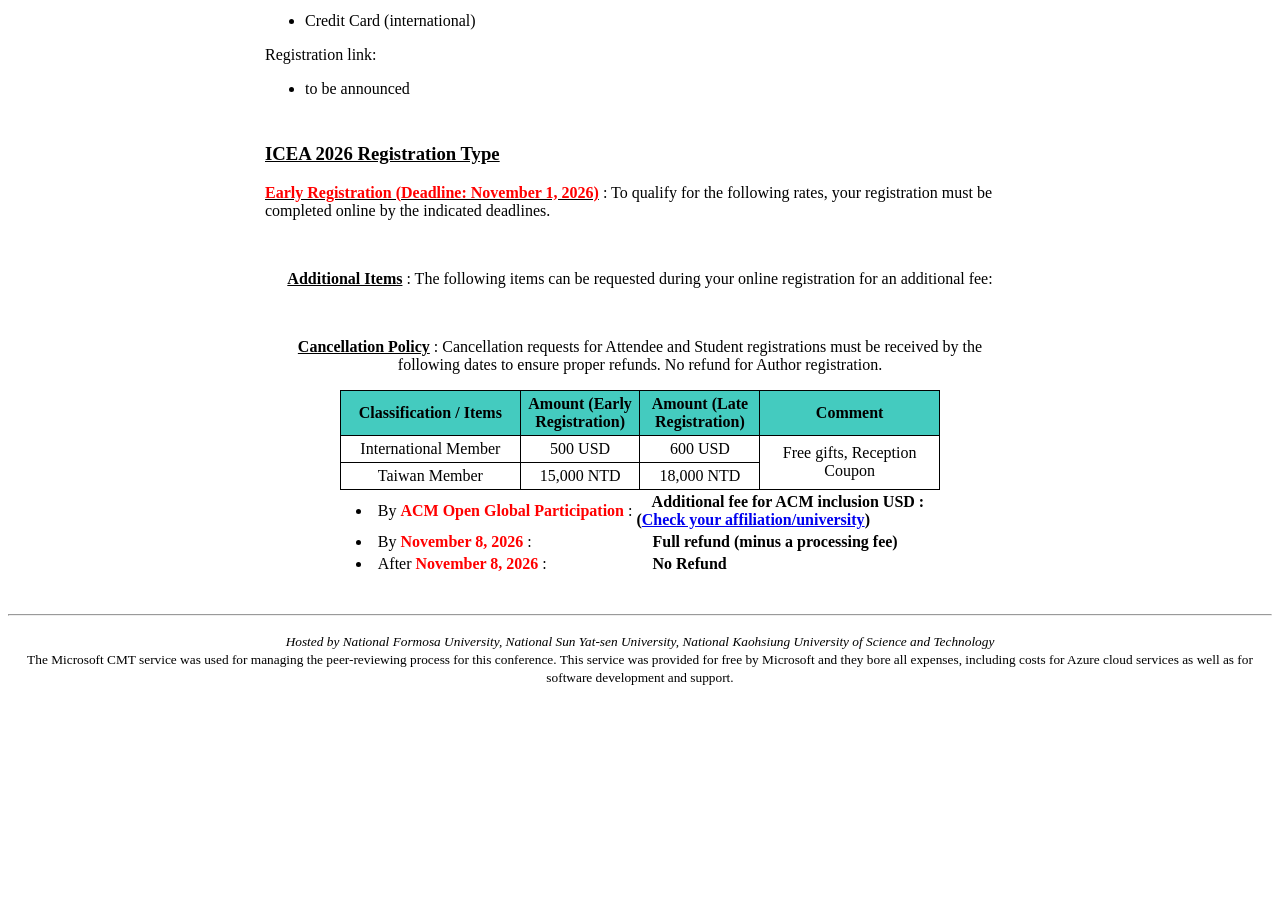
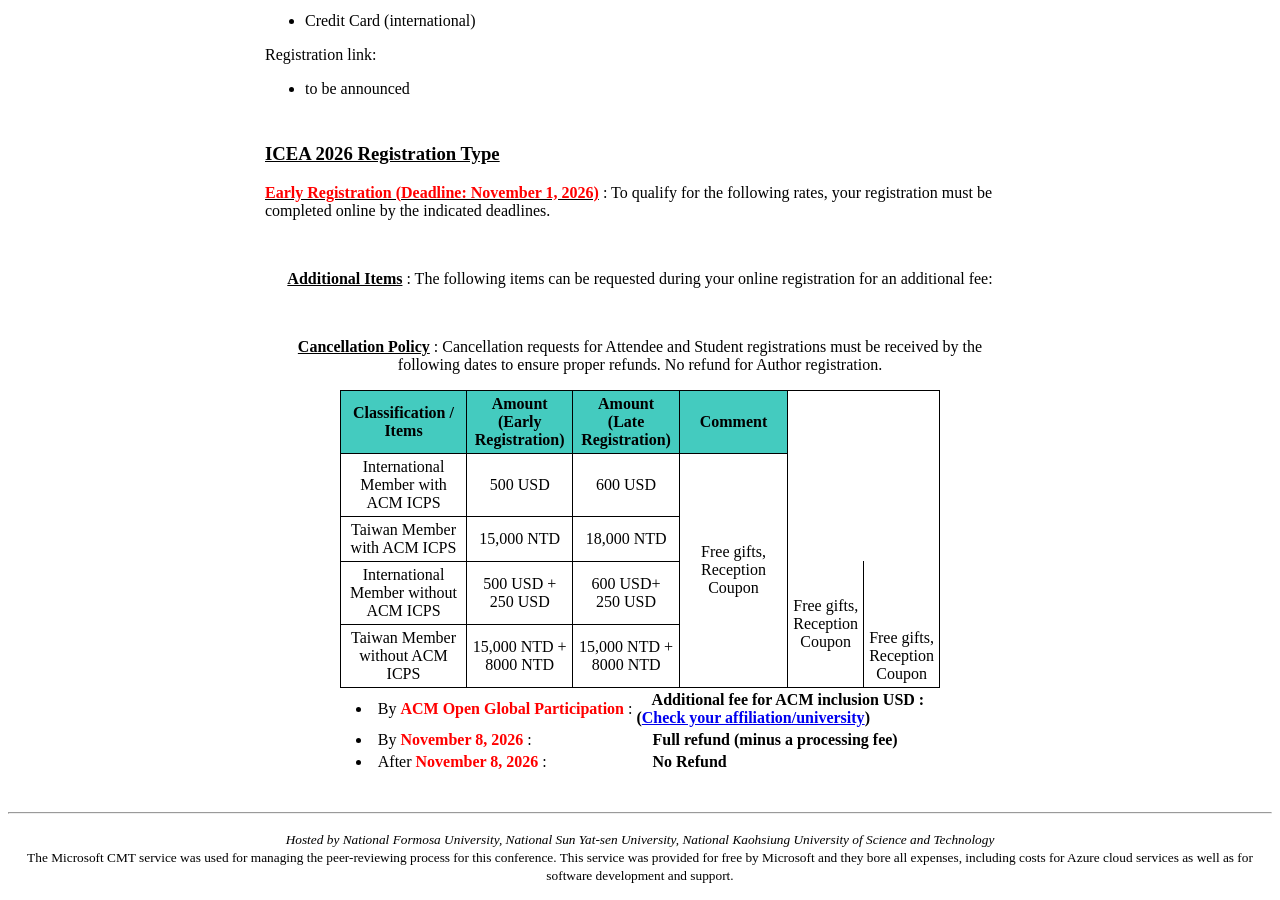
Before and after one commit to icea-conf/2026, a Jekyll site: the page built from registration/index.html, in a window 1280 px wide and 900 px high, scrolled down 578 px. Built offline with Jekyll 4.4.1, drawn with Linux system fonts in a browser that asks for light colours; before the commit the page ends 1280 px from its top, so only the background shows below that.

Commit message:
Update index.html

```diff
--- a/registration/index.html
+++ b/registration/index.html
@@ -28,6 +28,7 @@ title: ICEA 2026
                          <!--<b style="color: #FF0000;">November 15, 2024</b>.  --></a></li><br>
                     <li class="li-style"><a style="text-align: justify">Each Accepted Regular registration can cover 1 Regular Paper.</a></li><br>
                     <!-- <li class="li-style"><a style="text-align: justify">ACM Member or ACM SigAPP member rates are only available to individuals who are ACM or ACM SigAPP members at the time of registration.</a></li> -->
+
                </ul></br>
 
                <h3>1. PAYMENT INFORMATION</h3>
@@ -81,7 +82,7 @@ title: ICEA 2026
                            </tr>
                            <tr>
                                <td class="tcontent3">
-                                   <a>International Member</a>
+                                   <a>International Member with ACM ICPS </a>
                                </td>
                                <td class="tcontent2">
                                    <a>500 USD</a>
@@ -95,13 +96,41 @@ title: ICEA 2026
                            </tr>
                            <tr>
                                <td class="tcontent3">
-                                   <a>Taiwan Member</a>
+                                   <a>Taiwan Member with ACM ICPS </a>
                                </td>
                                <td class="tcontent2">
                                    <a>15,000 NTD</a>
                                </td>
                                <td class="tcontent2">
                                    <a>18,000 NTD</a>
+                               </td>
+                           </tr>
+                            <tr>
+                               <td class="tcontent3">
+                                   <a>International Member without ACM ICPS</a>
+                               </td>
+                               <td class="tcontent2">
+                                   <a>500 USD + 250 USD</a>
+                               </td>
+                               <td class="tcontent2">
+                                   <a>600 USD+ 250 USD </a>
+                               </td>
+                               <td class="tcontent3" rowspan="6">
+                                   <a>Free gifts, Reception Coupon</a>
+                               </td>
+                           </tr>
+                            <tr>
+                               <td class="tcontent3">
+                                   <a>Taiwan Member without ACM ICPS </a>
+                               </td>
+                               <td class="tcontent2">
+                                   <a>15,000 NTD + 8000 NTD</a>
+                               </td>
+                               <td class="tcontent2">
+                                   <a>15,000 NTD + 8000 NTD</a>
+                               </td>
+                               <td class="tcontent3" rowspan="6">
+                                   <a>Free gifts, Reception Coupon</a>
                                </td>
                            </tr>
                      <!--      <tr>
```
